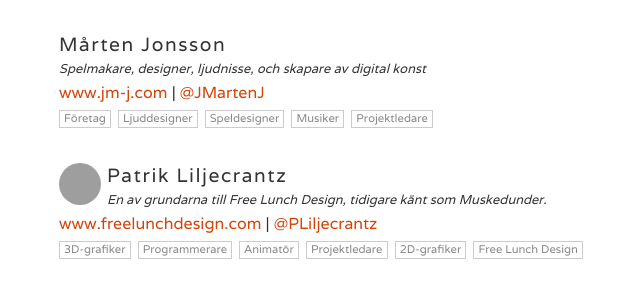
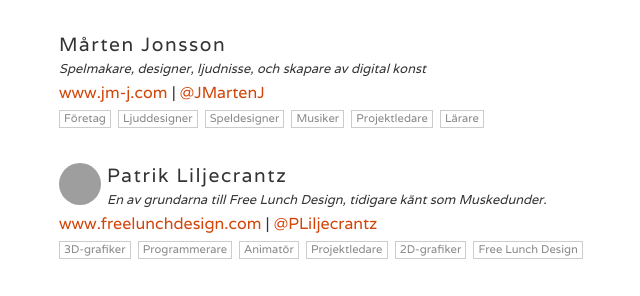
Before and after one commit to indiespel-gbg/indiespel-gbg.github.io, a Jekyll site: the page built from medlemmar.html, in a window 1280 px wide and 900 px high, scrolled down 3517 px, cut to the strip 149-445 px from the top of the window. Shown: the whole strip, without its empty margins (297-937 px from the left). Built offline with Jekyll 4.4.1, drawn with Linux system fonts in a browser that asks for light colours; grey boxes are pictures that could not be loaded.

Commit message:
Update members.yml

```diff
--- a/_data/members.yml
+++ b/_data/members.yml
@@ -47,6 +47,7 @@
   - Speldesigner
   - Musiker
   - Projektledare
+  - Lärare
 
 - name: Patrik Tegnander
   bio: 2D och 3D grafiker, har jobbat på bla. Playstation Allstars Island (iOS/Android) och Stick It To The Man (PS Vita, PS3, PC)
```
